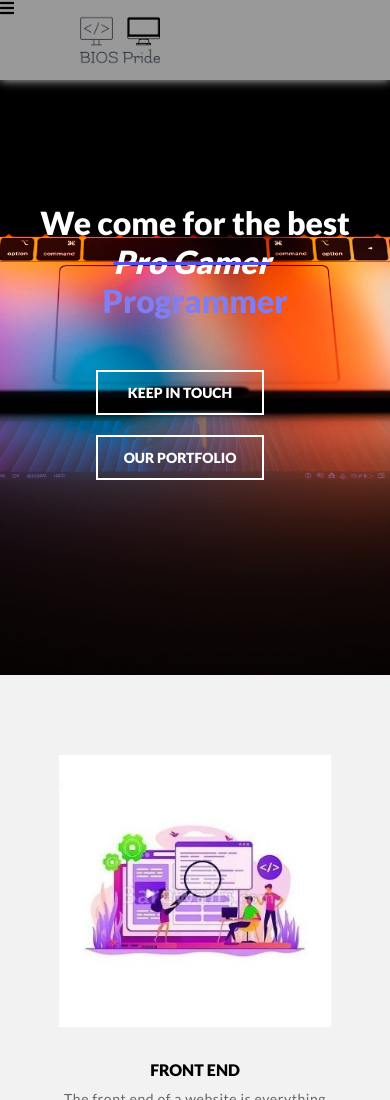
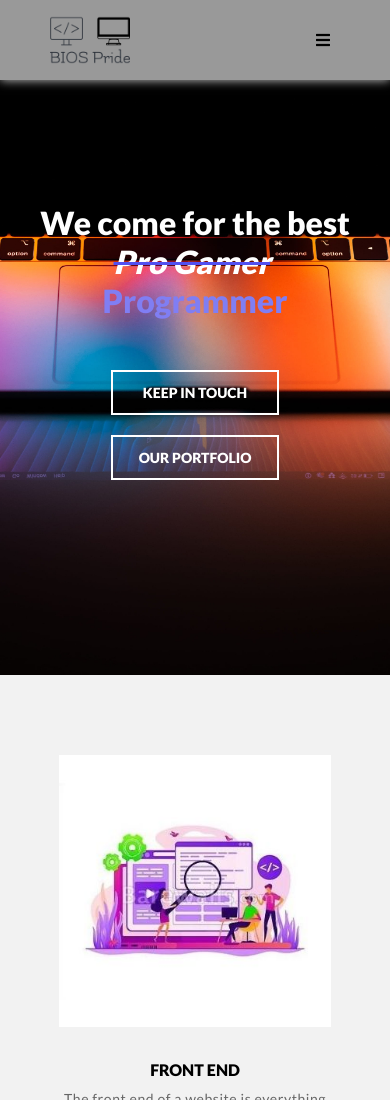
Before and after one commit to DRucci-88/A01---Progate-HTML-and-CSS, a plain HTML site: page index.html in a window 390 px wide. Shown: the top 1100 px of the page. Drawn offline with Linux system fonts and the light colour scheme.

Commit message:
Update style.css

```diff
--- a/style.css
+++ b/style.css
@@ -73,6 +73,14 @@ p {
 
 span.menu-icon {
     display: none;
+    flex-direction: column;
+    justify-content: center;
+    padding: 0 30px;
+    margin: 0 auto;
+    height: 80px;
+    float: right;
+    position: relative;
+    right: 30px;
 }
 
 .top-menu-container ul li{
@@ -91,7 +99,7 @@ span.menu-icon {
     text-transform: uppercase;
     color: #000000;
 }
-.top-menu-container li:hover {
+.top-menu-container li:hover, span.menu-icon:hover {
     color: #ffffff;
     background-color: #c3c2ff;
     transition: 0.30s ease-in-out;
@@ -133,7 +141,7 @@ span.menu-icon {
     padding: 12px 20px;
     text-transform: uppercase;
     font-size: 20px;
-    margin: 20px 30px 0px 0px;
+    margin: 20px 15px 0px 15px;
     text-align: center;
     width: 11em;
 }
@@ -331,12 +339,12 @@ footer {
         display: none;
     }
 
-    span.menu-icon {
-        display: block;
+    .logo-header {
+        left: 50px;
     }
 
-    #pride-container {
-        text-align: center;
+    span.menu-icon {
+        display: flex;
     }
 
     .pride-wrapper {
```
